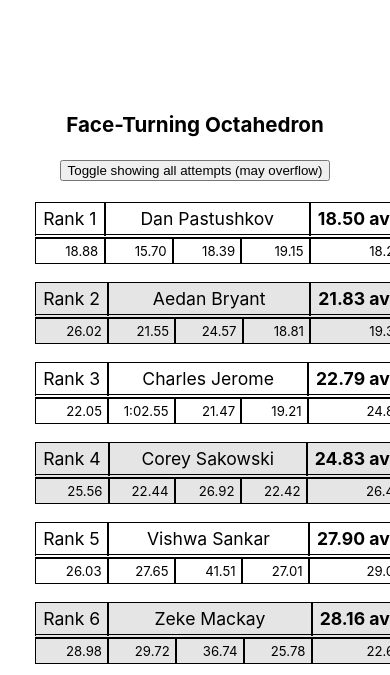
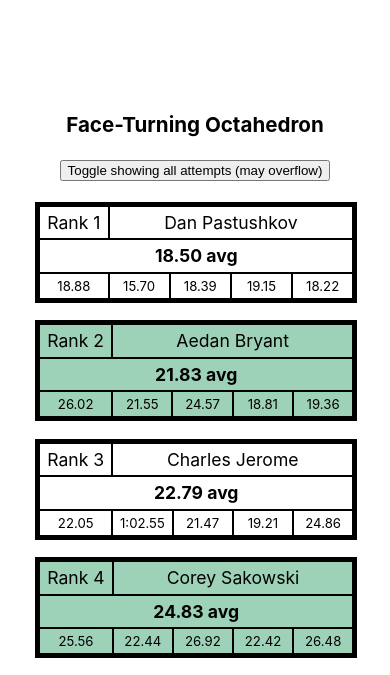
Before and after one commit to cubing/unofficial.cubing.net, a plain HTML site: page CubingUSANationals2023/fto/index.html in a window 390 px wide. Shown: the part 99-774 px from the top of the page. Drawn offline with Linux system fonts and the light colour scheme; some icons are missing.

Commit message:
More visual distinction.

```diff
--- a/style.css
+++ b/style.css
@@ -109,7 +109,7 @@ thead td {
 }
 
 tr:nth-child(even) {
-  background: rgba(0, 0, 0, 0.1);
+  background: var(--translucent-accent-color);
 }
 
 /* Name */
@@ -139,38 +139,48 @@ tbody td:nth-child(9) {
     display: none;
   }
 
-  table tbody,
-  table {
+  table,
+  tbody {
     width: 100%;
   }
 
   tr {
+    border: var(--thick-border) solid var(--text-color);
     display: grid;
     grid-template-columns: repeat(5, 1fr);
     margin-bottom: 1em;
   }
 
-  td:nth-child(1)::before {
+  tbody td {
+    text-align: center;
+  }
+
+  tbody td:nth-child(1)::before {
     content: "Rank\0000a0"
   }
 
-  td:nth-child(2) {
-    grid-column: 2 / 5;
-    text-align: center;
+  tbody td:nth-child(1) {
+    grid-column: 1 / 2;
   }
 
-  td:nth-child(3)::after {
+  tbody td:nth-child(2) {
+    grid-column: 2 / 6;
+    text-align: center;
+    max-width: inherit;
+  }
+
+  tbody td:nth-child(3) {
+    grid-column: 1 / 6;
+  }
+
+  tbody td:nth-child(3)::after {
     content: "\0000a0avg"
   }
 
-  td:nth-child(1),
-  td:nth-child(2),
-  td:nth-child(3) {
+  /* tbody td:nth-child(3) {
     border-bottom-width: var(--thick-border);
     border-bottom-style: double;
-  }
-
-
+  } */
 }
 
 
```
